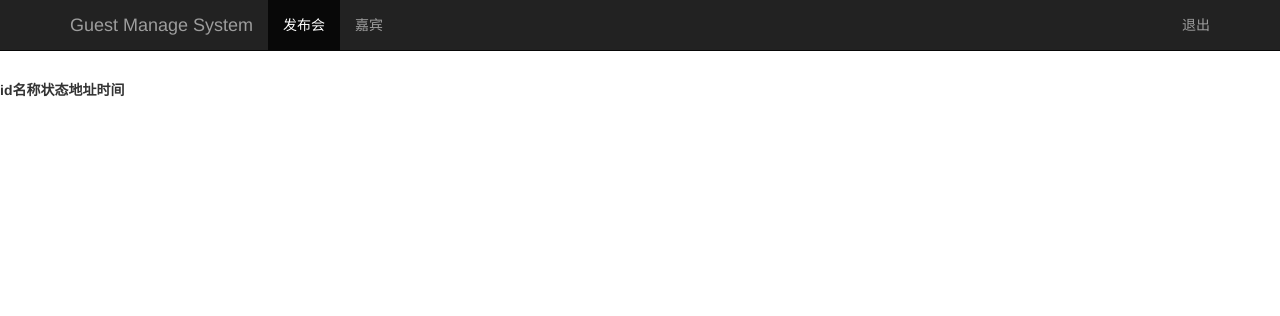
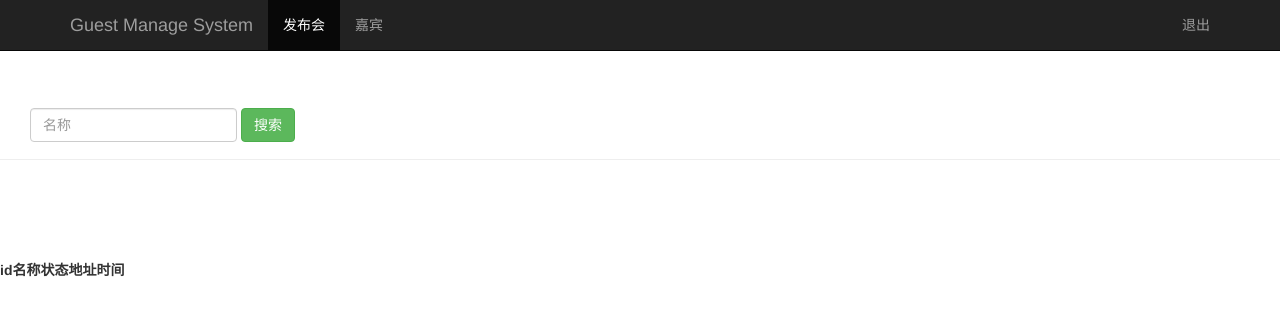
Before and after one commit to JUMBOCHEN/DjangoProject, a Django app: page /event_manage/ in a window 1280 px wide. Shown: the top 316 px of the page. Run offline with Django 3.2, Linux system fonts and the light colour scheme; a user stored in the database is signed in; lists and menus that the app fills with data are empty; some libraries are stand-ins or nearby versions.

Commit message:
加入搜索功能

```diff
--- a/guest/sign/templates/event_manage.html
+++ b/guest/sign/templates/event_manage.html
@@ -25,6 +25,18 @@
             </div>
         </div>
     </nav>
+    <!--发布会搜索表单-->
+    <div class="page-header" style="padding-top: 60px;">
+        <div id="navbar" class="navbar-collapse collapse">
+            <form class="navbar-form" method="get" action="/search_name/">
+                <div class="form-group">
+                    <input name="name" type="text" placeholder="名称" class="form-control">
+                </div>
+                    <button type="submit" class="btn btn-success">搜索</button>
+            </form>
+        </div><!--/.navbar-collapse -->
+    </div>
+
     <!--发布会列表-->
     <div class="row" style="padding-top: 80px;">
         <div class="col-md-6">
```
